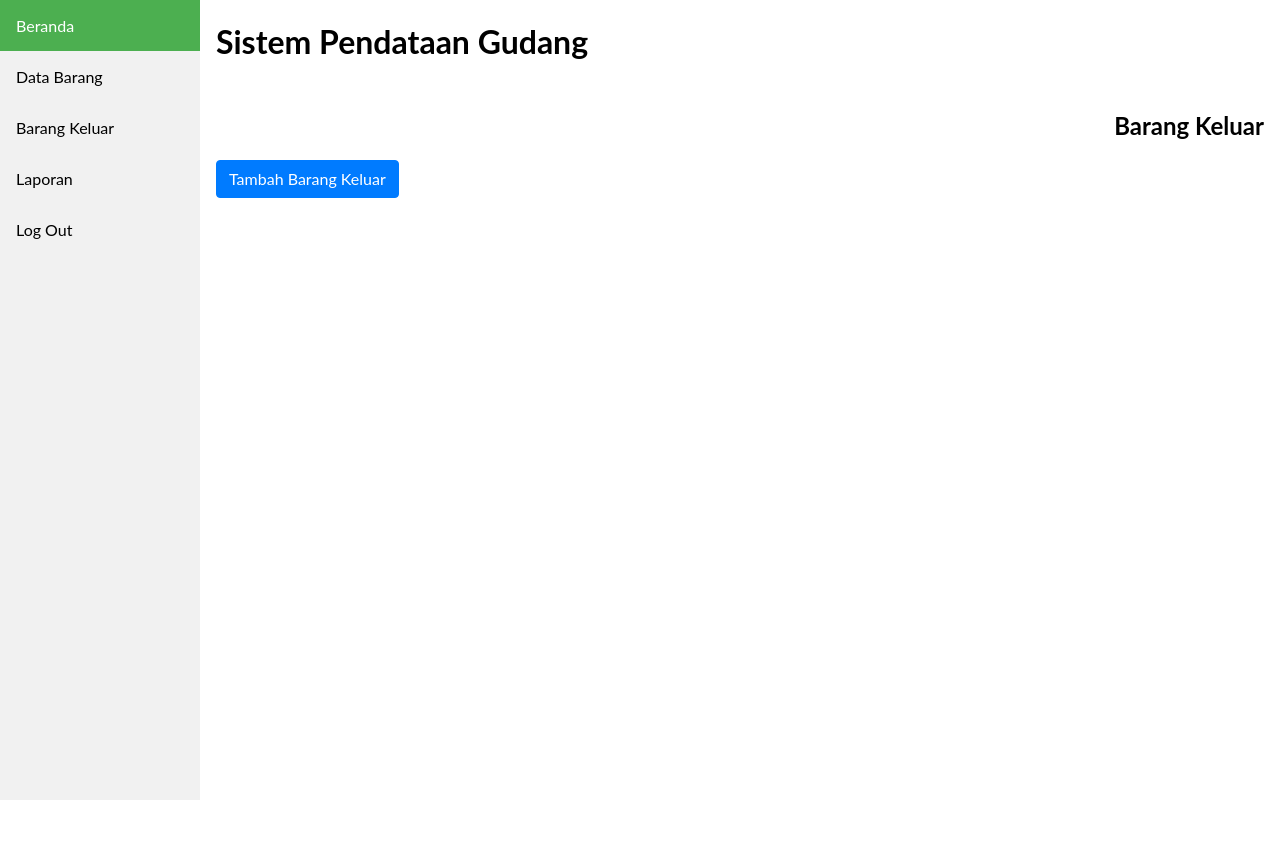
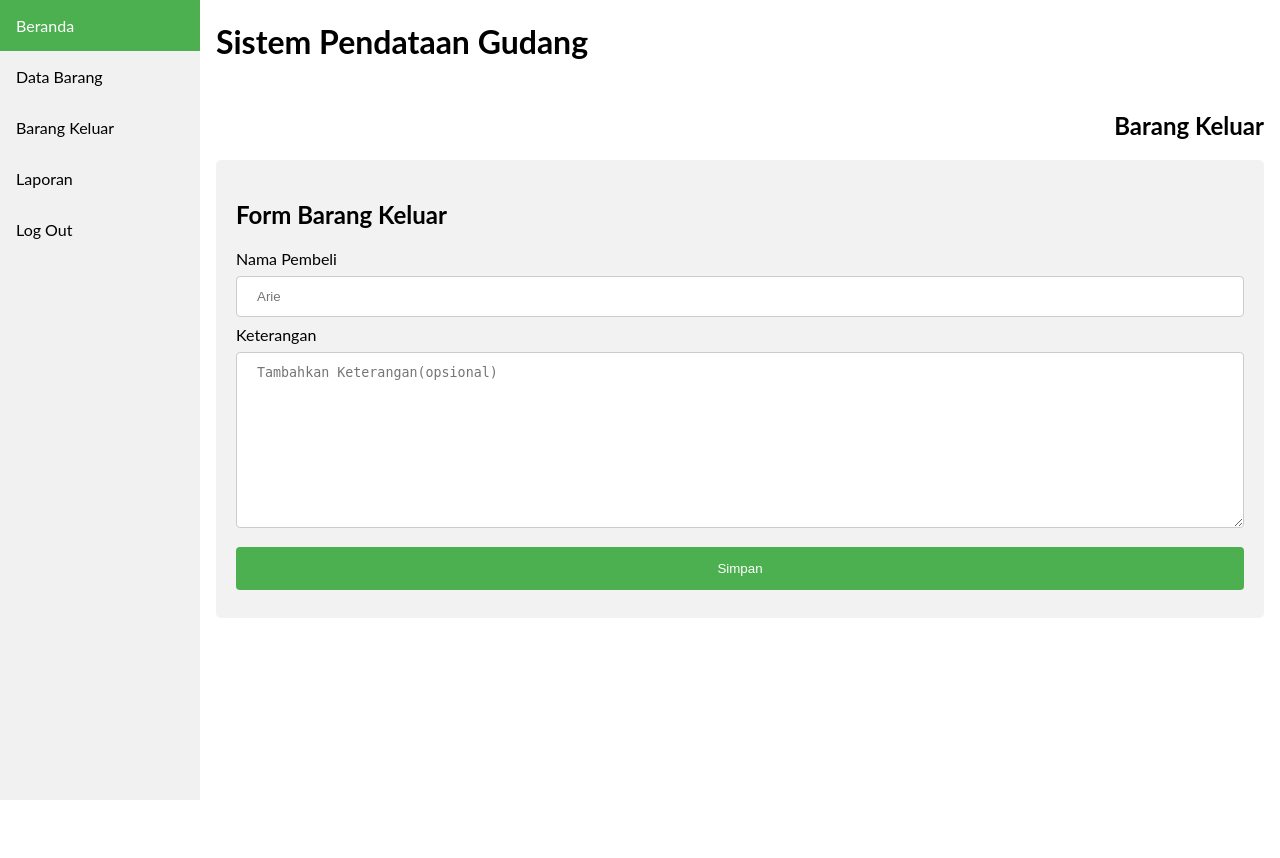
Before and after one commit to adhimaspns/SistemPendataanGudang, a PHP site: page /?page=beranda in a window 1280 px wide. Shown: the top 858 px of the page. Run offline with PHP 8.4, Linux system fonts and the light colour scheme.

Commit message:
finishing

```diff
--- a/frontend/barang_keluar/edit.php
+++ b/frontend/barang_keluar/edit.php
@@ -4,7 +4,7 @@
   <meta charset="UTF-8">
   <meta http-equiv="X-UA-Compatible" content="IE=edge">
   <meta name="viewport" content="width=device-width, initial-scale=1.0">
-  <title>Beranda</title>
+  <title>Edit Qty</title>
   <link rel="stylesheet" href="../../css/style.css">
 </head>
 <body>
@@ -49,6 +49,9 @@
         <input type="submit" value="Simpan" name="editQtyBarang" class="btn btn-hijau">
       </form>
     </div>
+    <a href="kasir.php?Tr=<?php echo $Tr?>&page=barangkeluar" class="btn btn-abu margin-20-0">
+      Kembali
+    </a>
   </div>
 
 </body>
--- a/frontend/barang_keluar/index.php
+++ b/frontend/barang_keluar/index.php
@@ -4,7 +4,7 @@
   <meta charset="UTF-8">
   <meta http-equiv="X-UA-Compatible" content="IE=edge">
   <meta name="viewport" content="width=device-width, initial-scale=1.0">
-  <title>Beranda</title>
+  <title>Barang Keluar</title>
   <link rel="stylesheet" href="../../css/style.css">
 </head>
 <body>
@@ -17,9 +17,23 @@
     <h1>Sistem Pendataan Gudang</h1>
     <h2 class="teks-rata-kanan margin-top-50">Barang Keluar</h2>
 
-    <a href="form_tambah.php?page=barangkeluar" class="btn btn-biru">
+    <div class="kotak-form">
+      <h2>Form Barang Keluar</h2>
+      <form action="../../backend/barang_keluar/barang_keluar.php" method="POST">
+
+        <label>Nama Pembeli</label>
+        <input type="text" class="form" name="nama_pembeli" placeholder="Arie">
+
+        <label>Keterangan</label>
+        <textarea name="keterangan" class="form" cols="30" rows="10" placeholder="Tambahkan Keterangan(opsional)"></textarea>
+
+        <input type="submit" class="form-tombol" value="Simpan" name="simpan_transaksi">
+      </form>
+    </div>
+
+    <!-- <a href="form_tambah.php?page=barangkeluar" class="btn btn-biru">
       Tambah Barang Keluar
-    </a>
+    </a> -->
   </div>
 
 </body>
--- a/frontend/barang_keluar/kasir.php
+++ b/frontend/barang_keluar/kasir.php
@@ -4,7 +4,7 @@
   <meta charset="UTF-8">
   <meta http-equiv="X-UA-Compatible" content="IE=edge">
   <meta name="viewport" content="width=device-width, initial-scale=1.0">
-  <title>Beranda</title>
+  <title>Kasir</title>
   <link rel="stylesheet" href="../../css/style.css">
 </head>
 <body>
--- a/frontend/data_barang/edit.php
+++ b/frontend/data_barang/edit.php
@@ -4,7 +4,7 @@
   <meta charset="UTF-8">
   <meta http-equiv="X-UA-Compatible" content="IE=edge">
   <meta name="viewport" content="width=device-width, initial-scale=1.0">
-  <title>Form Tambah Barang Masuk</title>
+  <title>Form Edit Barang Masuk</title>
   <link rel="stylesheet" href="../../css/style.css">
 </head>
 <body>
--- a/frontend/data_barang/index.php
+++ b/frontend/data_barang/index.php
@@ -4,7 +4,7 @@
   <meta charset="UTF-8">
   <meta http-equiv="X-UA-Compatible" content="IE=edge">
   <meta name="viewport" content="width=device-width, initial-scale=1.0">
-  <title>Form Tambah Barang Masuk</title>
+  <title>Data Barang</title>
   <link rel="stylesheet" href="../../css/style.css">
 </head>
 <body>
--- a/frontend/laporan/index.php
+++ b/frontend/laporan/index.php
@@ -4,7 +4,7 @@
   <meta charset="UTF-8">
   <meta http-equiv="X-UA-Compatible" content="IE=edge">
   <meta name="viewport" content="width=device-width, initial-scale=1.0">
-  <title>Beranda</title>
+  <title>Laporan</title>
   <link rel="stylesheet" href="../../css/style.css">
 </head>
 <body>
--- a/frontend/laporan/laporan_masuk/index.php
+++ b/frontend/laporan/laporan_masuk/index.php
@@ -4,7 +4,7 @@
   <meta charset="UTF-8">
   <meta http-equiv="X-UA-Compatible" content="IE=edge">
   <meta name="viewport" content="width=device-width, initial-scale=1.0">
-  <title>Beranda</title>
+  <title>Laporan Barang Masuk</title>
   <link rel="stylesheet" href="../../../css/style.css">
 </head>
 <body>
```
Also changed, not shown: frontend/barang_keluar/form_tambah.php (+0 -12 lines), frontend/laporan/laporan_keluar/index.php (+7 -6 lines).
